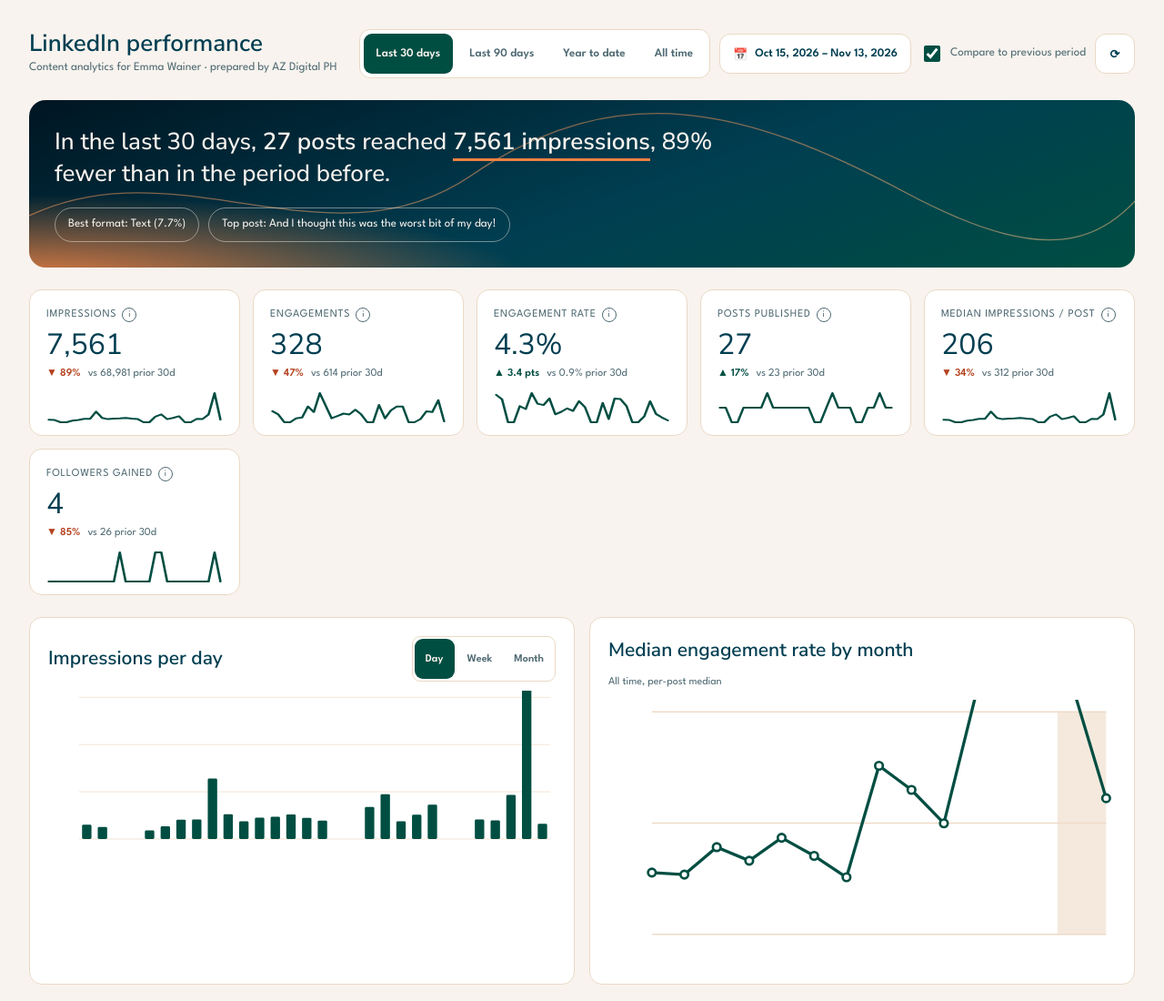
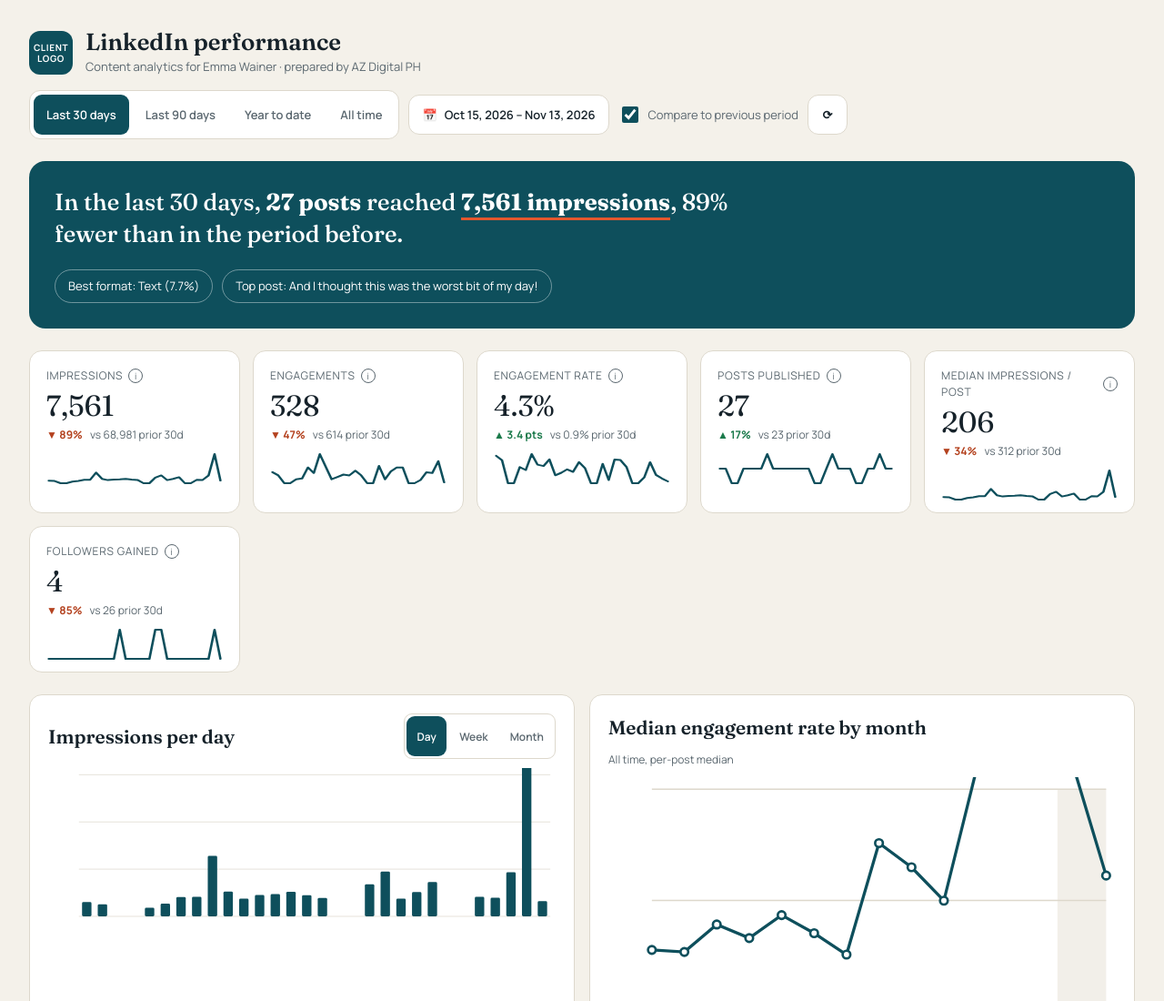
Before and after one commit to jayr-ai/emma-wainer, a website with bundled scripts: page index.html in a window 1280 px wide. Shown: the top 1100 px of the page at 91% size. Built offline with nearby package versions, Linux system fonts and the light colour scheme; files whose address does not match are found by name.

Commit message:
Drop the Emma Wainer brand system, restyle to the layout reference
Per request: reverts the visual theme to the generic look from
reference/layout-reference.html rather than the client's brand system
(section 1A) — Fraunces + Manrope instead of Nunito Sans/Spartan, the
mockup's teal/orange/cream palette, a solid banner instead of the
gradient+thread treatment, and a plain "CLIENT LOGO" placeholder instead
of logo image slots. All of it is centralized in css/tokens.css, so a
real client brand (or a different one) is a matter of editing that file
and the placeholder markup in index.html. No JS/metrics logic changed;
all 18 JS tests still pass.

Co-Authored-By: Claude Sonnet 5 <noreply@anthropic.com>

```diff
--- a/css/app.css
+++ b/css/app.css
@@ -1,18 +1,18 @@
 /* ---------- Fonts (self-hosted, see assets/fonts/) ---------- */
 @font-face {
-  font-family: 'Nunito Sans';
-  src: url('../assets/fonts/nunito-sans-variable.woff2') format('woff2-variations'),
-       url('../assets/fonts/nunito-sans-variable.woff2') format('woff2');
-  font-weight: 400 600;
+  font-family: 'Fraunces';
+  src: url('../assets/fonts/fraunces-variable.woff2') format('woff2-variations'),
+       url('../assets/fonts/fraunces-variable.woff2') format('woff2');
+  font-weight: 400 700;
   font-style: normal;
   font-display: swap;
 }
 
 @font-face {
-  font-family: 'Spartan';
-  src: url('../assets/fonts/league-spartan-variable.woff2') format('woff2-variations'),
-       url('../assets/fonts/league-spartan-variable.woff2') format('woff2');
-  font-weight: 400 600;
+  font-family: 'Manrope';
+  src: url('../assets/fonts/manrope-variable.woff2') format('woff2-variations'),
+       url('../assets/fonts/manrope-variable.woff2') format('woff2');
+  font-weight: 400 700;
   font-style: normal;
   font-display: swap;
 }
@@ -39,7 +39,7 @@ h1, h2, h3 { font-family: var(--font-display); font-weight: 600; margin: 0; }
   left: -999px;
   top: 0;
   background: var(--ink);
-  color: var(--cream);
+  color: var(--on-primary);
   padding: 10px 16px;
   border-radius: 0 0 8px 0;
   z-index: 100;
@@ -125,9 +125,22 @@ button {
 
 .header-brand { display: flex; align-items: center; gap: 14px; }
 
-.logo-slot { display: flex; align-items: center; }
-.logo { height: 32px; display: block; }
-.logo-slot.logo-fallback { display: none; }
+.logo-placeholder {
+  width: 48px;
+  height: 48px;
+  border-radius: 12px;
+  background: var(--green);
+  color: var(--on-primary);
+  display: flex;
+  align-items: center;
+  justify-content: center;
+  font-size: 10px;
+  font-weight: 700;
+  letter-spacing: 0.06em;
+  text-align: center;
+  line-height: 1.2;
+  flex-shrink: 0;
+}
 
 .header-titles { display: flex; flex-direction: column; gap: 2px; }
 .page-title { font-size: 26px; line-height: 1.15; }
@@ -167,7 +180,7 @@ button {
 .segmented-sm button { height: 32px; padding: 0 10px; font-size: 12px; }
 .segmented button[aria-pressed="true"] {
   background: var(--green);
-  color: var(--cream);
+  color: var(--on-primary);
 }
 
 .btn {
@@ -183,7 +196,7 @@ button {
   color: var(--text);
   cursor: pointer;
 }
-.btn-primary { background: var(--green); color: var(--cream); border-color: var(--green); }
+.btn-primary { background: var(--green); color: var(--on-primary); border-color: var(--green); }
 .btn-icon { width: 44px; justify-content: center; padding: 0; }
 
 .checkbox-label {
@@ -244,7 +257,7 @@ button {
 }
 .calendar-day:disabled { color: var(--card-border); cursor: not-allowed; }
 .calendar-day.in-range { background: var(--milky-tea); }
-.calendar-day.is-endpoint { background: var(--green); color: var(--cream); font-weight: 600; }
+.calendar-day.is-endpoint { background: var(--green); color: var(--on-primary); font-weight: 600; }
 .calendar-actions { display: flex; justify-content: flex-end; gap: 8px; }
 
 /* ---------- Banner ---------- */
@@ -253,17 +266,9 @@ button {
   overflow: hidden;
   border-radius: 18px;
   padding: 28px;
-  background: var(--brand-gradient);
-  color: var(--cream);
+  background: var(--green);
+  color: var(--on-primary);
 }
-.banner-thread {
-  position: absolute;
-  inset: 0;
-  width: 100%;
-  height: 100%;
-  opacity: 0.55;
-}
-@media (prefers-reduced-motion: no-preference) { }
 .banner-content {
   position: relative;
   display: flex;
@@ -287,7 +292,7 @@ button {
   border-radius: var(--radius-pill);
   font-size: 13px;
 }
-.pill-outline { border: 1px solid rgba(248, 243, 238, 0.45); }
+.pill-outline { border: 1px solid rgba(255, 255, 255, 0.4); }
 
 /* ---------- KPI grid ---------- */
 .kpi-grid {
@@ -479,7 +484,7 @@ table.data-table {
   z-index: 30;
   max-width: 260px;
   background: var(--ink);
-  color: var(--cream);
+  color: var(--on-primary);
   border-radius: 8px;
   padding: 8px 10px;
   font-size: 12px;
@@ -491,7 +496,7 @@ table.data-table {
 .toast-region { position: fixed; bottom: 20px; right: 20px; display: flex; flex-direction: column; gap: 8px; z-index: 40; }
 .toast {
   background: var(--ink);
-  color: var(--cream);
+  color: var(--on-primary);
   padding: 12px 16px;
   border-radius: 10px;
   font-size: 13px;
@@ -517,7 +522,6 @@ table.data-table {
   border-top: 1px solid var(--divider);
 }
 .footer-brand { display: flex; align-items: center; gap: 8px; }
-.submark { height: 22px; display: block; }
 
 /* ---------- Skeleton ---------- */
 .skeleton { max-width: 1360px; margin: 0 auto; padding: 32px; display: flex; flex-direction: column; gap: 16px; }
@@ -565,5 +569,4 @@ table.data-table {
   .top-posts-controls, .show-more-row { display: none !important; }
   .dashboard { padding: 0; gap: 12px; }
   .card, .banner, .kpi-card { break-inside: avoid; page-break-inside: avoid; }
-  .banner-thread { display: none; }
 }
--- a/css/tokens.css
+++ b/css/tokens.css
@@ -1,44 +1,40 @@
 /*
-  Brand tokens for Emma Wainer. Re-branding for another client means
-  editing this file only — no other CSS or JS should hard-code a color,
-  font or radius.
+  Design tokens for the dashboard. This is the generic look from the
+  layout reference mockup (reference/layout-reference.html) — no client
+  brand system applied. Re-skinning for a specific client's brand means
+  editing this file only.
 */
 :root {
-  /* Core palette (section 1A) */
-  --ink: #003E51;        /* Exmoor night — all text, used instead of black */
-  --green: #004E42;      /* Racing green — primary data color, links, active states */
-  --milky-tea: #EFDBC7;  /* chart tracks, tints, dividers, hover fills */
-  --cream: #F8F3EE;      /* page background, reversed text instead of white */
-  --copper: #EC8143;     /* single accent — underline, marker, call-out edge */
-  --gold: #F2BD88;       /* secondary highlight, thread line */
-  --navy: #001522;       /* dark end of the brand gradient */
+  /* Core palette (from reference/layout-reference.html) */
+  --ink: #16222A;        /* primary text and headings */
+  --green: #0E4F5C;      /* primary color — banner, active controls, bars/lines */
+  --milky-tea: #E9E5DB;  /* chart tracks, tints, dividers, hover fills */
+  --cream: #F4F1EA;      /* page background */
+  --copper: #E4572E;     /* single accent — underline, marker, call-out edge */
+  --gold: #E4572E;       /* secondary highlight (same as accent in this theme) */
+  --navy: #0E4F5C;       /* kept for compatibility; this theme has no separate dark end */
 
   /* Derived surface tokens */
   --page-bg: var(--cream);
   --card-bg: #FFFFFF;
-  --card-border: #EAD9C5;
-  --divider: var(--milky-tea);
+  --card-border: #DDD8CC;
+  --divider: #DDD8CC;
   --text: var(--ink);
-  --text-muted: #4F6A73; /* --ink at ~70% over cream, checked for 4.5:1 */
+  --text-muted: #5A676F;
 
   /* Status colors — always paired with an arrow glyph, never color alone */
-  --positive: var(--green);
-  --negative: #B4421F; /* deep brick */
+  --positive: #1B7A4B;
+  --negative: #B4421F;
 
-  /* Brand gradient — deep navy to teal to cool-grey, warm copper/gold glow
-     rising from the bottom-left. Used for the headline banner and
-     loading/empty-state backdrops only; never on small controls. */
-  --brand-gradient:
-    radial-gradient(120% 140% at 0% 110%, var(--copper) 0%, rgba(236, 129, 67, 0) 38%),
-    linear-gradient(160deg, var(--navy) 0%, var(--ink) 55%, var(--green) 100%);
+  /* Text/controls drawn on top of the primary color (buttons, banner) */
+  --on-primary: #FFFFFF;
 
-  /* Thread stroke gradient endpoints (used on the <linearGradient> in the banner) */
-  --thread-start: var(--copper);
-  --thread-end: var(--gold);
+  /* Banner background — solid, no gradient, no decorative thread in this theme */
+  --brand-gradient: var(--green);
 
   /* Typography */
-  --font-display: 'Nunito Sans', system-ui, sans-serif; /* headlines, KPI numbers, banner */
-  --font-body: 'Spartan', system-ui, sans-serif;         /* body copy, labels, tables, tooltips */
+  --font-display: 'Fraunces', Georgia, serif;  /* headlines, KPI numbers, banner */
+  --font-body: 'Manrope', system-ui, sans-serif; /* body copy, labels, tables, tooltips */
 
   /* Radii & spacing */
   --radius-card: 14px;
--- a/index.html
+++ b/index.html
@@ -6,9 +6,6 @@
 <meta name="robots" content="noindex,nofollow" />
 <title>LinkedIn performance · Emma Wainer</title>
 <meta name="description" content="LinkedIn content analytics for Emma Wainer." />
-
-<link rel="icon" href="assets/logos/favicon-32.png" sizes="32x32" />
-<link rel="apple-touch-icon" href="assets/logos/apple-touch-icon.png" />
 
 <link rel="stylesheet" href="css/tokens.css" />
 <link rel="stylesheet" href="css/app.css" />
@@ -42,10 +39,7 @@
 
     <header class="header">
       <div class="header-brand">
-        <div class="logo-slot" aria-hidden="true">
-          <img src="assets/logos/ew-logo-horizontal-green.png" alt="" class="logo logo-light"
-               onerror="this.closest('.logo-slot').classList.add('logo-fallback')" />
-        </div>
+        <div class="logo-placeholder" aria-hidden="true">CLIENT<br>LOGO</div>
         <div class="header-titles">
           <h1 class="page-title">LinkedIn performance</h1>
           <p class="header-subtitle">Content analytics for Emma Wainer &middot; prepared by AZ Digital PH</p>
@@ -56,16 +50,6 @@
     </header>
 
     <section class="banner" aria-label="Summary for the selected period">
-      <svg class="banner-thread" viewBox="0 0 1200 200" preserveAspectRatio="none" aria-hidden="true" focusable="false">
-        <defs>
-          <linearGradient id="thread-gradient" x1="0%" y1="0%" x2="100%" y2="100%">
-            <stop offset="0%" stop-color="var(--thread-start)" />
-            <stop offset="100%" stop-color="var(--thread-end)" />
-          </linearGradient>
-        </defs>
-        <path d="M -20 150 C 150 40, 320 210, 480 90 S 780 10, 950 110 S 1180 170, 1240 60"
-              fill="none" stroke="url(#thread-gradient)" stroke-width="1.4" />
-      </svg>
       <div class="banner-content">
         <p id="banner-sentence" class="banner-sentence"></p>
         <div class="banner-pills">
@@ -137,11 +121,7 @@
 
     <footer class="footer">
       <span id="footer-source">Source: LinkedIn Blueprint System tracker</span>
-      <span class="footer-brand">
-        <img src="assets/logos/ew-submark-green.png" alt="" class="submark"
-             onerror="this.style.display='none'" />
-        Prepared by AZ Digital PH &middot; azdigitalph.com
-      </span>
+      <span class="footer-brand">Prepared by AZ Digital PH &middot; azdigitalph.com</span>
     </footer>
   </main>
 
```
Also changed, not shown: README.md, assets/fonts/fraunces-variable.woff2 (added), assets/fonts/league-spartan-variable.woff2 (deleted), assets/fonts/manrope-variable.woff2 (added), assets/fonts/nunito-sans-variable.woff2 (deleted).
